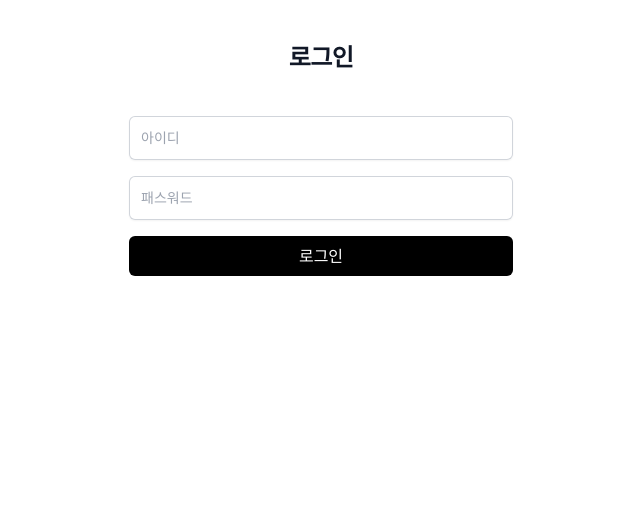
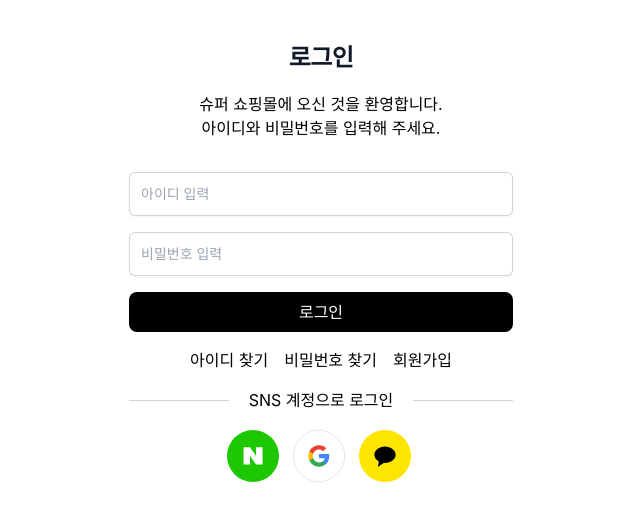
Before and after one commit to super-shoppingmall/super-frontend, a React (Create React App) app: page /login in a window 1280 px wide. Shown: the top 520 px of the page, without its empty margins (319-959 px from the left). Built offline with nearby package versions, Linux system fonts and the light colour scheme.

Commit message:
Feat: 로그인 페이지 생성

```diff
--- a/src/pages/Login.tsx
+++ b/src/pages/Login.tsx
@@ -1,19 +1,26 @@
 import Input from '../components/Input/Input';
+import LoginInfoLinks from '../layouts/Login/LoginInfoLinks';
+import SocialLoginGroup from '../layouts/Login/SocialLoginGroup';
 
 const Login = () => {
 	return (
-		<div>
-			<div className='sm:mx-auto sm:w-full sm:max-w-sm'>
-				<h2 className='mt-10 text-center text-2xl font-bold leading-9 tracking-tight text-gray-900'>
+		<div className='min-w-min px-10'>
+			<div className='sm:mx-auto sm:w-full sm:max-w-sm mb-8'>
+				<h2 className='mt-10 text-center text-2xl font-bold leading-9 tracking-tight text-gray-900 mb-4'>
 					로그인
 				</h2>
+				<p className='text-center'>
+					슈퍼 쇼핑몰에 오신 것을 환영합니다. <br />
+					아이디와 비밀번호를 입력해 주세요.
+				</p>
 			</div>
 
-			<div className='mt-10 sm:mx-auto sm:w-full sm:max-w-sm'>
+			<article className='mt-6 sm:mx-auto sm:w-full sm:max-w-sm space-y-4'>
+				<section>
 					<form className='space-y-4'>
 						<Input
 							id='id'
-						label='아이디'
+							label='아이디 입력'
 							onChange={() => {
 								console.log('ddd');
 							}}
@@ -21,19 +28,31 @@ const Login = () => {
 						<Input
 							id='password'
 							type='password'
-						label='패스워드'
+							label='비밀번호 입력'
 							onChange={() => {
 								console.log('ddd');
 							}}
 						/>
 						<button
-						className='w-full h-10 px-6 font-400 rounded-md bg-black text-white'
+							className='w-full h-10 px-6 font-400 rounded-lg bg-black text-white'
 							type='submit'
 						>
 							로그인
 						</button>
 					</form>
-			</div>
+				</section>
+				<section>
+					<LoginInfoLinks />
+				</section>
+				<section>
+					<h3 className='flex items-center mb-4'>
+						<div className='flex-grow bg bg-gray-300 h-px'></div>
+						<div className='flex-grow-0 mx-5 text dark:text-white'>SNS 계정으로 로그인</div>
+						<div className='flex-grow bg bg-gray-300 h-px'></div>
+					</h3>
+					<SocialLoginGroup />
+				</section>
+			</article>
 		</div>
 	);
 };
```
Lines whose indentation alone changed are shown as unchanged.
